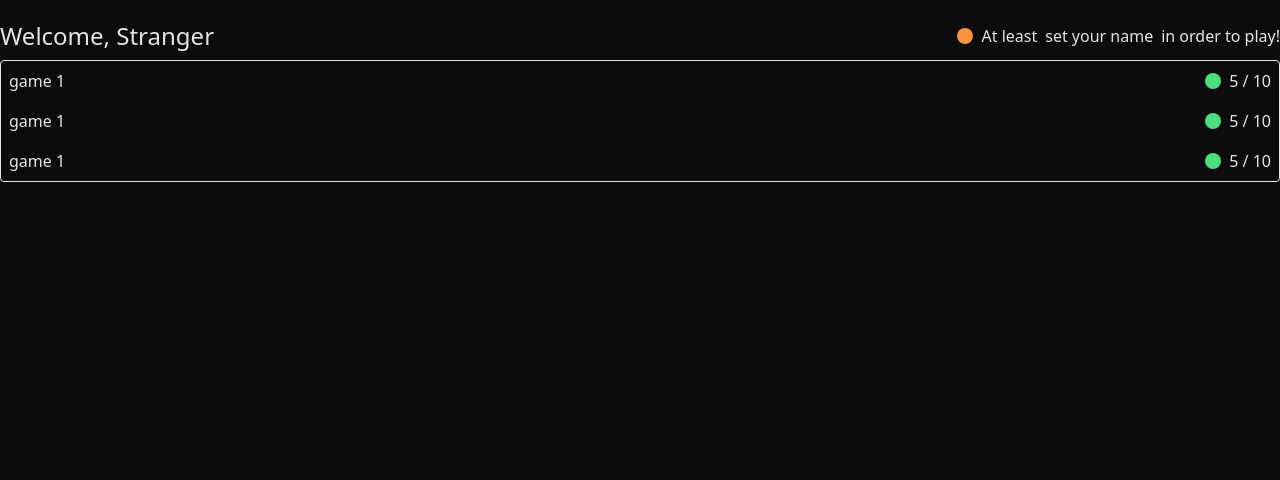
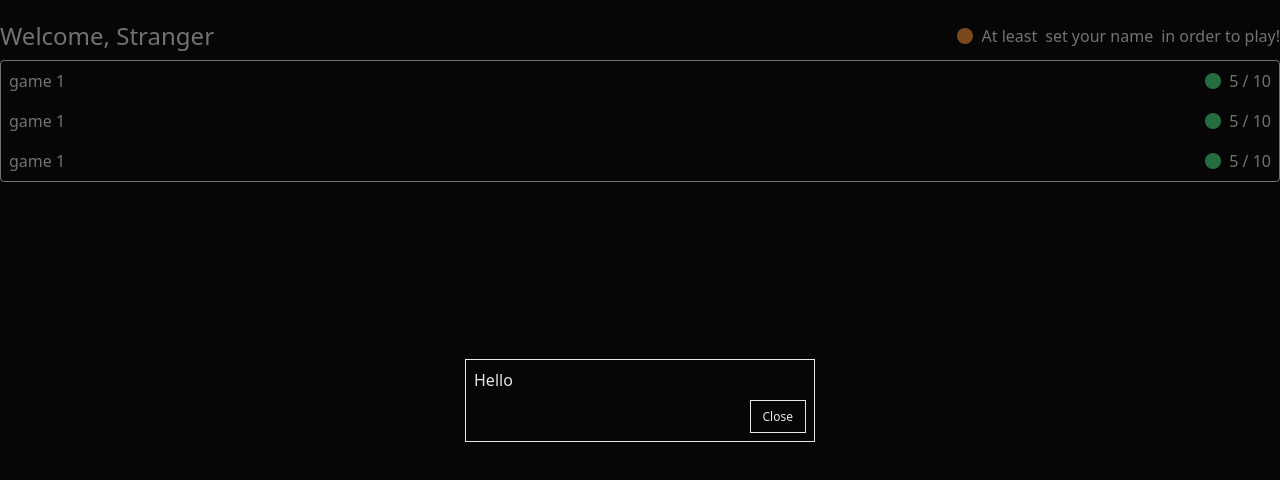
Before and after one commit to draw-battle/draw-front, a Next.js app: page / in a window 1280 px wide. Shown: the top 480 px of the page. Built offline with nearby package versions, Linux system fonts and the light colour scheme.

Commit message:
modal ui component

```diff
--- a/src/components/greetings.tsx
+++ b/src/components/greetings.tsx
@@ -3,9 +3,16 @@
 import { useLocalStorage } from "@/shared/hooks/use-local-storage";
 import { Button } from "@/shared/ui/button";
 import { Status } from "@/shared/ui/status";
+import dynamic from "next/dynamic";
+import { useState } from "react";
+
+const Modal = dynamic(() =>
+  import("@/shared/ui/modal").then(({ Modal }) => Modal)
+);
 
 export const Greetings = () => {
   const [username, setUsername] = useLocalStorage("username", "Stranger");
+  const [openUsernameModal, setUsernameModal] = useState(true);
 
   return (
     <div className="flex justify-between gap-2">
@@ -17,10 +24,16 @@ export const Greetings = () => {
         <div className="flex items-center gap-2">
           <Status type="warning" />
           <p>At least</p>
-          <Button variant="link">set your name</Button>
+          <Button variant="link" onClick={() => setUsernameModal(true)}>
+            set your name
+          </Button>
           <p>in order to play!</p>
         </div>
       </div>
+
+      <Modal open={openUsernameModal} setOpen={setUsernameModal} withControls>
+        Hello
+      </Modal>
     </div>
   );
 };
--- /dev/null
+++ b/src/shared/ui/modal.tsx
@@ -0,0 +1,58 @@
+import classNames from "classnames";
+import { FC, ReactNode } from "react";
+import { Button } from "./button";
+
+type ModalProps = {
+  open: boolean;
+  setOpen: (open: boolean) => void;
+  children: ReactNode;
+
+  title?: string;
+  withControls?: boolean;
+};
+
+export const Modal: FC<ModalProps> = ({
+  children,
+  open,
+  setOpen,
+  title,
+  withControls,
+}) => {
+  return (
+    // Overlay
+    <div
+      className={classNames(
+        "duration-200 flex fixed inset-0 z-50 items-center justify-center bg-half-black",
+        {
+          "opacity-100": open,
+          "opacity-0 pointer-events-none": !open,
+        }
+      )}
+    >
+      <div
+        className={classNames(
+          "duration-200 p-2 border min-w-[350px] flex gap-2 flex-col",
+          {
+            "scale-100": open,
+            "scale-0": !open,
+          }
+        )}
+      >
+        {/* Header */}
+        {title && (
+          <div>
+            <h2>{title}</h2>
+          </div>
+        )}
+        {/* Content */}
+        <div>{children}</div>
+        {/* Footer */}
+        {withControls && (
+          <div className="self-end gap-2">
+            <Button onClick={setOpen.bind(null, false)}>Close</Button>
+          </div>
+        )}
+      </div>
+    </div>
+  );
+};
--- a/tailwind.config.js
+++ b/tailwind.config.js
@@ -15,6 +15,7 @@ module.exports = {
       colors: {
         body: "#0c0c0c",
         primary: colors.neutral[200],
+        "half-black": "rgba(0,0,0,.50)",
       },
     },
   },
```
